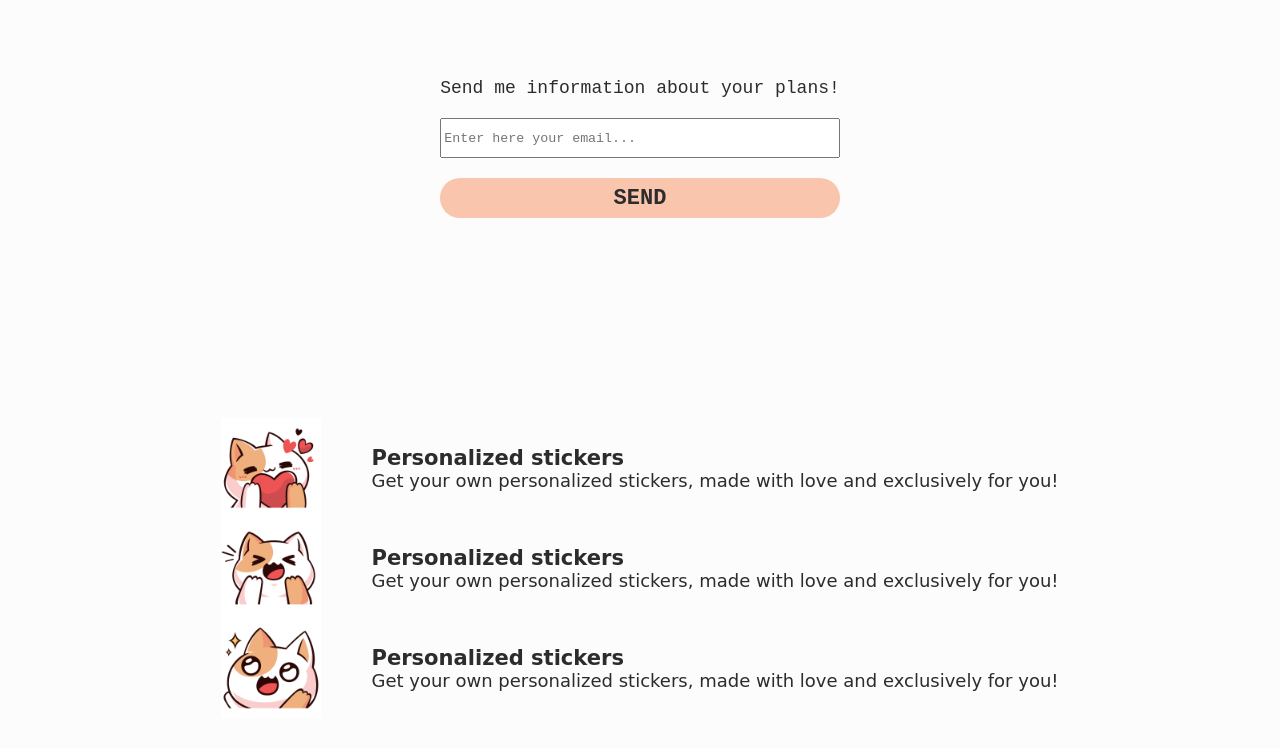
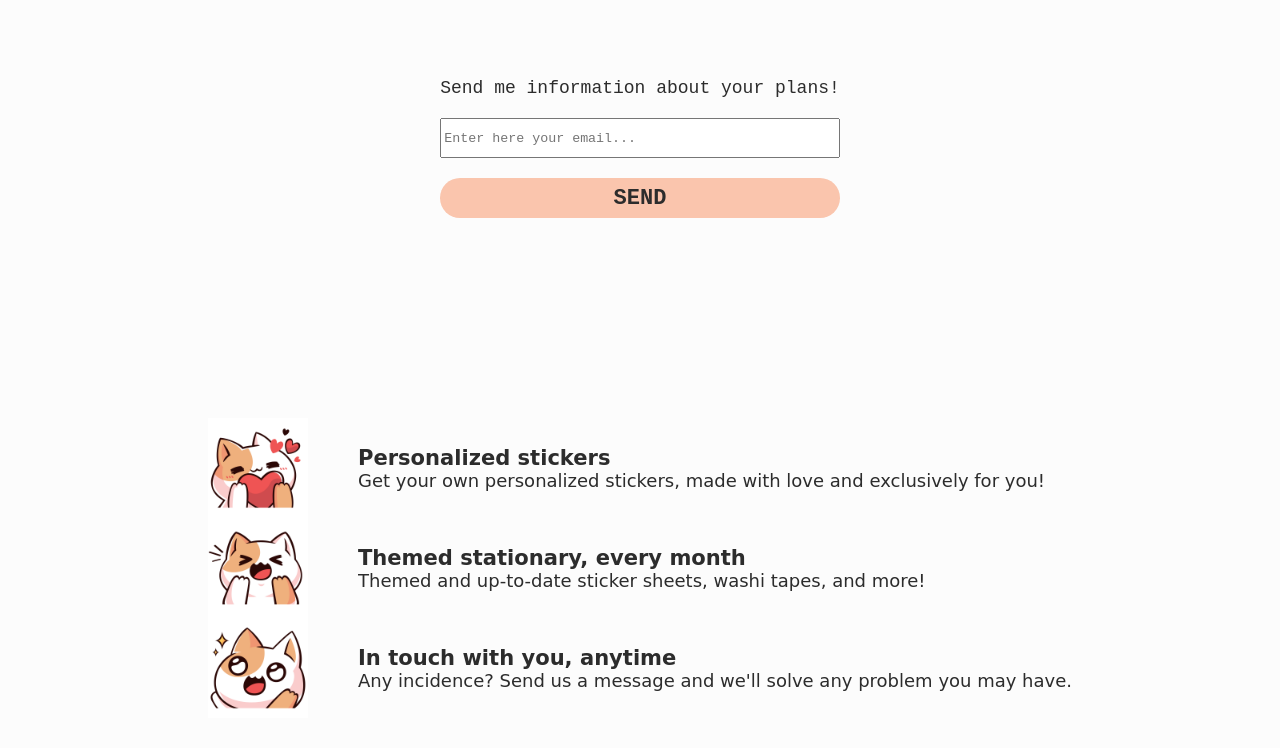
Before and after one commit to codingisads/product-landing-page-freeCodeCamp, a plain HTML site: page index.html in a window 1280 px wide. Shown: the part 310-1058 px from the top of the page. Drawn offline with Linux system fonts and the light colour scheme; a web font is replaced by a local one.

Commit message:
final touch

```diff
--- a/index.html
+++ b/index.html
@@ -36,6 +36,7 @@
         </form>
 
         <section id="features">
+            <div>
                 <div class="features-section">
                     <img src="./img/2.png" alt="cute-cat-1">
                     <div class="features-section-text">
@@ -47,19 +48,22 @@
                 <div class="features-section">
                     <img src="./img/3.png" alt="cute-cat-2">
                     <div class="features-section-text">
-                    <h3>Personalized stickers</h3>
-                    <p>Get your own personalized stickers, made with love and exclusively for you!</p>
+
+                        <h3>Themed stationary, every month</h3>
+                        <p>Themed and up-to-date sticker sheets, washi tapes, and more!</p>
                     </div>
 
                 </div>
                 <div class="features-section">
                     <img src="./img/4.png" alt="cute-cat-3">
                     <div class="features-section-text">
-                    <h3>Personalized stickers</h3>
-                    <p>Get your own personalized stickers, made with love and exclusively for you!</p>
+                        <h3>In touch with you, anytime</h3>
+                        <p>Any incidence? Send us a message and we'll solve any problem you may have.</p>
                     </div>
 
                 </div>
+            </div>
+
         </section>
 
         <section id="video-section">
--- a/styles.css
+++ b/styles.css
@@ -162,10 +162,15 @@ span{
     margin-bottom: 200px;
 }
 
+#features{
+    display: flex;
+    justify-content: center;
+}
+
 .features-section{
     display: flex;
     align-items: center;
-    justify-content: center;
+
     margin: 0 auto;
 }
 
```
Lines whose indentation alone changed are shown as unchanged.
